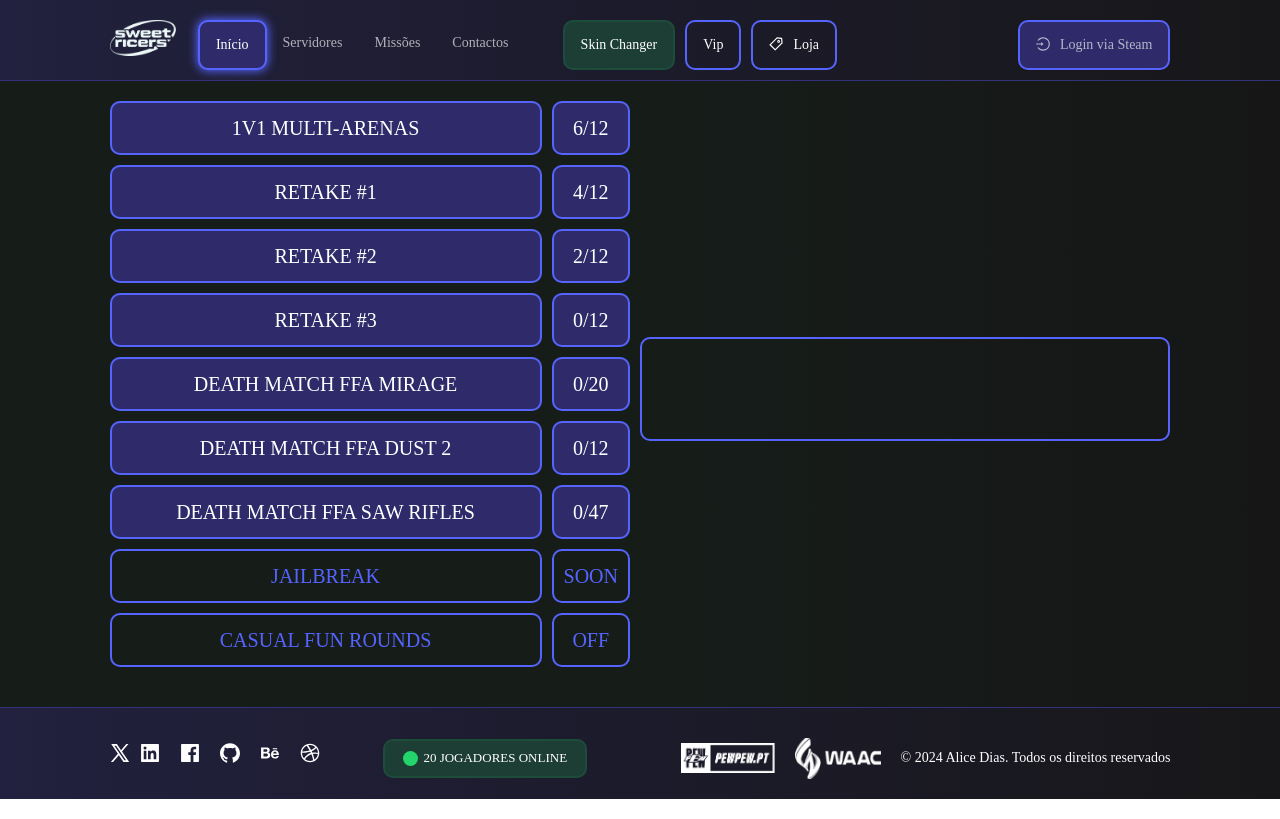
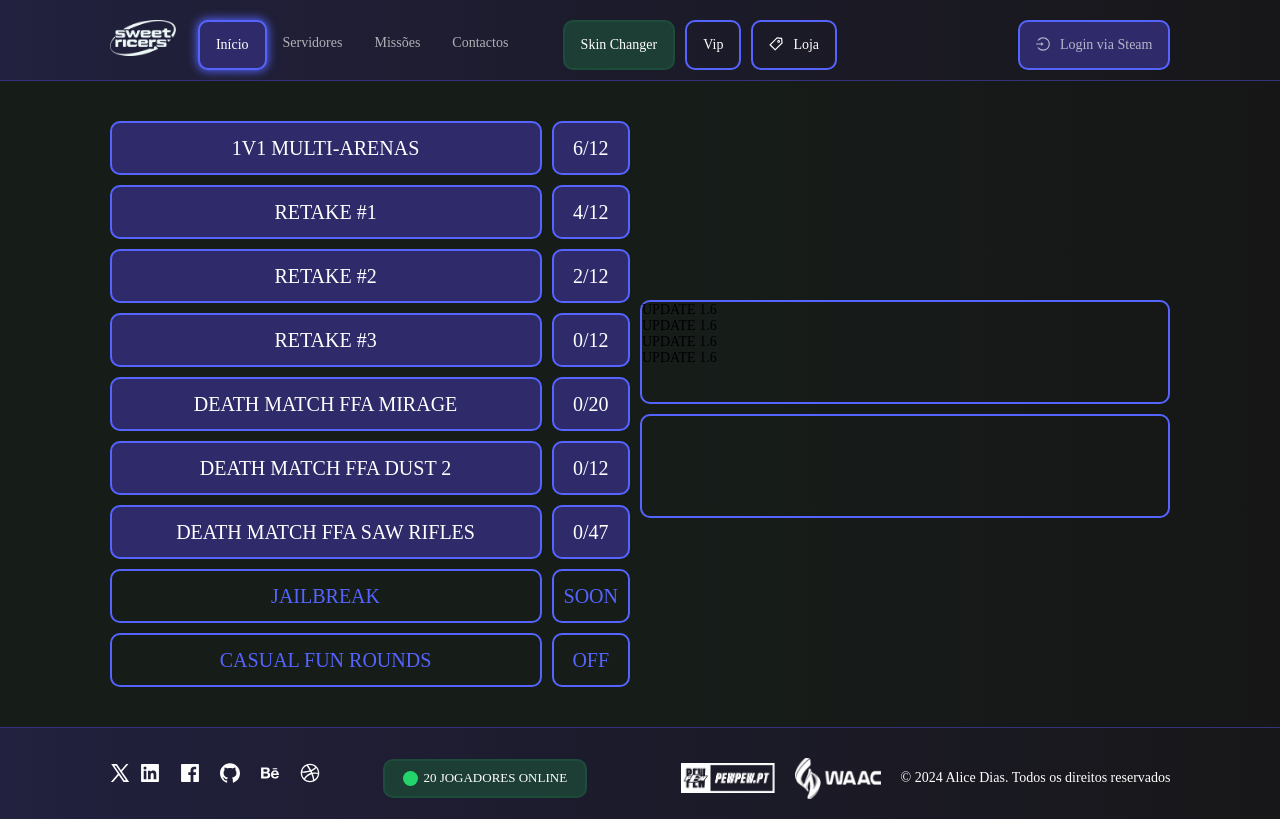
Before and after one commit to heyliceeee/sweetRicers, a React (Create React App) app in the folder sweetricers/: page / in a window 1280 px wide. Built offline with nearby package versions, Linux system fonts and the light colour scheme; the HTML template or start-up script is replaced by a standard one.

Commit message:
:lipstick: main page

```diff
--- a/sweetricers/src/pages/inicio/Inicio.js
+++ b/sweetricers/src/pages/inicio/Inicio.js
@@ -29,6 +29,33 @@ const itemsCol2 = [
   { id: 9, label: "off", disable: true },
 ];
 
+const caroussel = [
+  {
+    id: 1,
+    title: "UPDATE 1.6",
+    subtitle: "Update Servidores - 16 de julho",
+    photo: "",
+  },
+  {
+    id: 2,
+    title: "UPDATE 1.6",
+    subtitle: "Update Servidores - 16 de julho",
+    photo: "",
+  },
+  {
+    id: 3,
+    title: "UPDATE 1.6",
+    subtitle: "Update Servidores - 16 de julho",
+    photo: "",
+  },
+  {
+    id: 4,
+    title: "UPDATE 1.6",
+    subtitle: "Update Servidores - 16 de julho",
+    photo: "",
+  },
+];
+
 function Inicio() {
   const [hoveredItem, setHoveredItem] = useState(null);
   const [clickedItem, setClickedItem] = useState(null);
@@ -51,7 +78,7 @@ function Inicio() {
 
   return (
     <Row
-      style={{ marginTop: "20px", marginBottom: "20px" }}
+      style={{ marginTop: "40px", marginBottom: "20px" }}
       justify="start"
       align="middle"
     >
@@ -121,7 +148,22 @@ function Inicio() {
           </div>
         ))}
       </Col>
+
       <Col xs={24} sm={24} md={24} lg={12}>
+        <div
+          style={{
+            border: "2px solid #5664ff",
+            borderRadius: "10px",
+            height: "100px",
+            marginBottom: "10px",
+          }}
+        >
+          {caroussel.map((item) => (
+            <div>
+              {item.title}
+            </div>
+          ))}
+        </div>
         <div
           style={{
             border: "2px solid #5664ff",
@@ -129,7 +171,6 @@ function Inicio() {
             height: "100px",
           }}
         ></div>
-        <div></div>
       </Col>
     </Row>
   );
```
